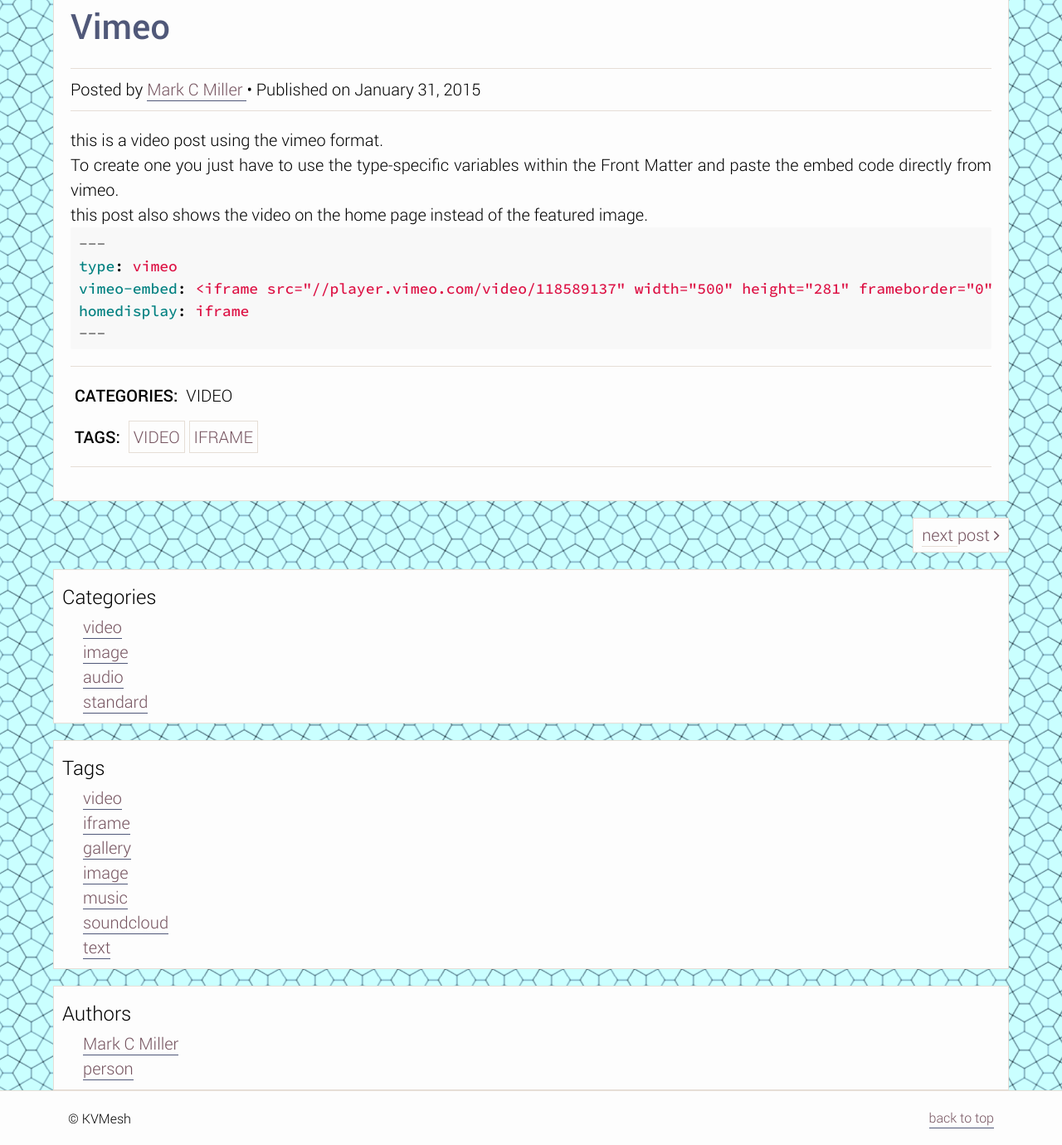
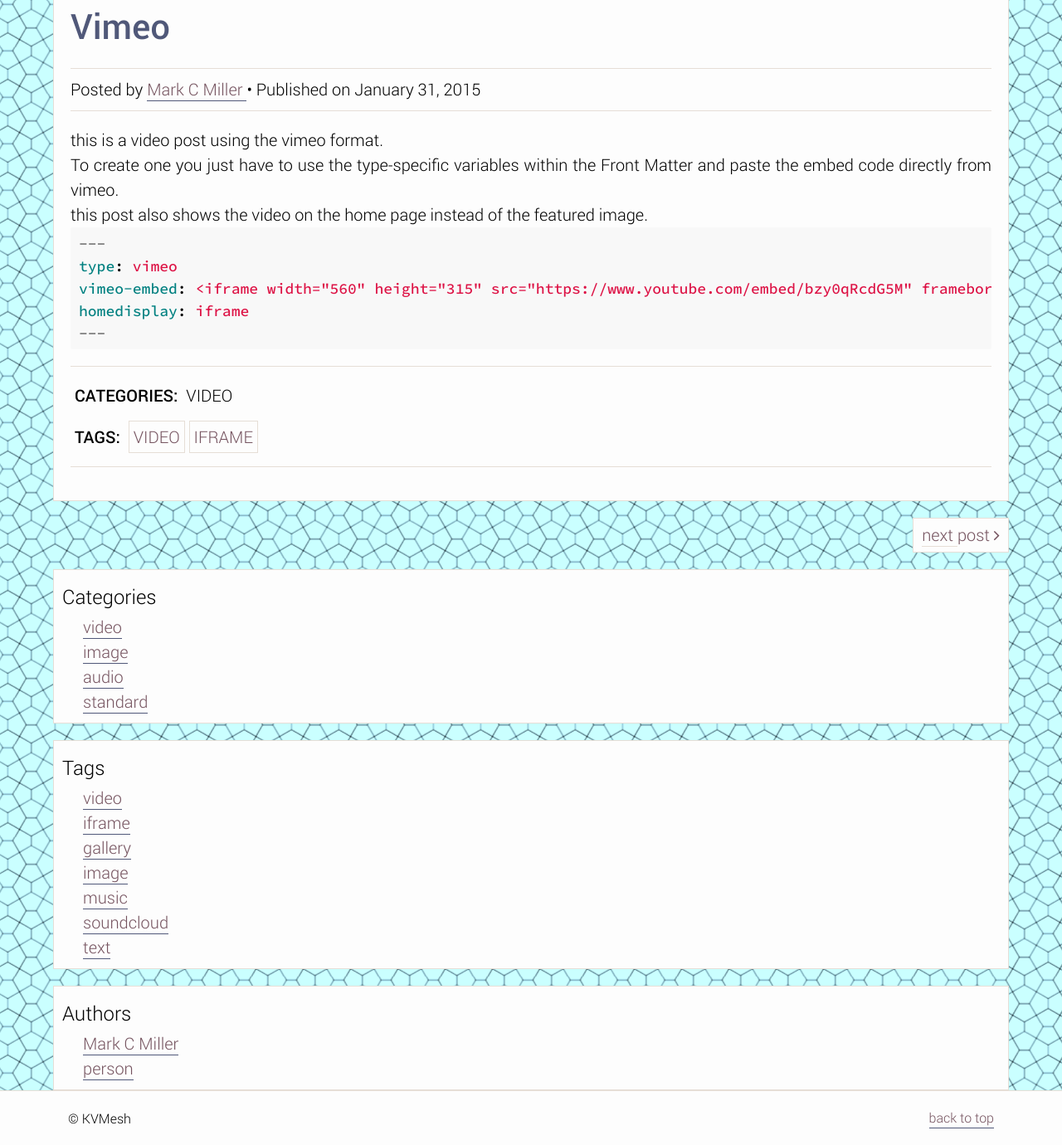
Before and after one commit to markcmiller86/kvmesh, a Jekyll site: the page built from _posts/2015-01-31-vimeo.md, in a window 1280 px wide. Shown: the part 987-2367 px from the top of the page at 83% size. Built offline with Jekyll 4.4.1, drawn with Linux system fonts in a browser that asks for light colours.

Commit message:
fixing vimeo ref to more appropriate video

````diff
--- a/_posts/2015-01-31-vimeo.md
+++ b/_posts/2015-01-31-vimeo.md
@@ -1,7 +1,7 @@
 ---
 author: miller86
 type: vimeo
-vimeo-embed: <iframe src="//player.vimeo.com/video/118589137" width="500" height="281" frameborder="0" webkitallowfullscreen mozallowfullscreen allowfullscreen></iframe>
+vimeo-embed: <iframe width="560" height="315" src="https://www.youtube.com/embed/bzy0qRcdG5M" frameborder="0" allowfullscreen></iframe>
 title: Vimeo
 homedisplay: iframe
 tags: [video, iframe]
@@ -16,7 +16,7 @@
 ``` yml
 ---
 type: vimeo
-vimeo-embed: <iframe src="//player.vimeo.com/video/118589137" width="500" height="281" frameborder="0" webkitallowfullscreen mozallowfullscreen allowfullscreen></iframe>
+vimeo-embed: <iframe width="560" height="315" src="https://www.youtube.com/embed/bzy0qRcdG5M" frameborder="0" allowfullscreen></iframe>
 homedisplay: iframe
 ---
 ```
--- a/css/main.css
+++ b/css/main.css
@@ -1783,7 +1783,7 @@
 body {
   line-height: 1.5;
   background-color: #FDFDFD;
-  background-image: url(/img/mesh_bg7a.png);
+  background-image: url(/kvmesh/img/mesh_bg7a.png);
   background-attachment: fixed;
   background-position: center;
   background-repeat: repeat;
````
